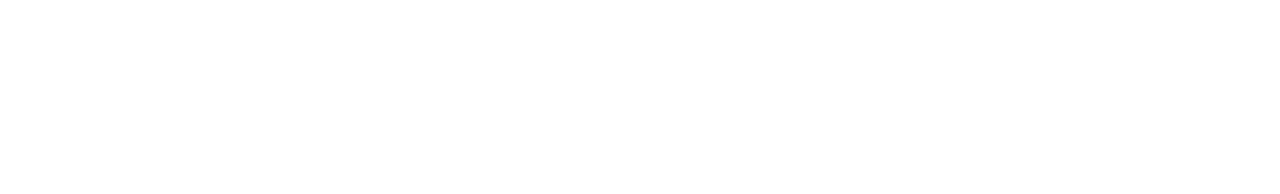
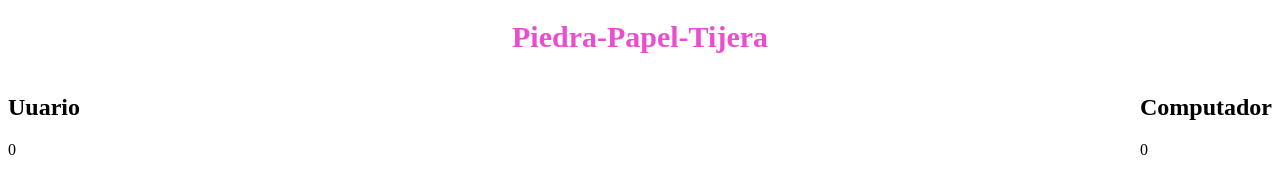
Before and after one commit to FelipePerea03/Game-Paper-Rock-Cut, a plain HTML site: page index.html in a window 1280 px wide. Drawn offline with Linux system fonts and the light colour scheme.

Commit message:
Ajustando Colores

```diff
--- /dev/null
+++ b/estilos.css
@@ -0,0 +1,10 @@
+h1{
+    color: rgba(227, 13, 188, 0.733);
+    text-align: center;
+    font-size: 30px;
+}
+
+.Puntajes{
+    display: flex;
+    justify-content: space-between;
+}
--- a/index.html
+++ b/index.html
@@ -3,9 +3,23 @@
 <head>
     <meta charset="UTF-8">
     <meta name="viewport" content="width=device-width, initial-scale=1.0">
-    <title>Document</title>
+    <title>GAME</title>
+    <link rel="stylesheet" href="estilos.css">
 </head>
 <body>
+    <h1>Piedra-Papel-Tijera</h1>
+    <section class="Principal">
+        <div class="Puntajes">
+            <div class="puntaje-usuario">
+                <h2>Uuario</h2>
+                <p>0</p>
+            </div>
 
+            <div class="puntaje-usuario">
+                <h2>Computador</h2>
+                <p>0</p>
+            </div>
+        </div>
+    </section>
 </body>
 </html>
```
